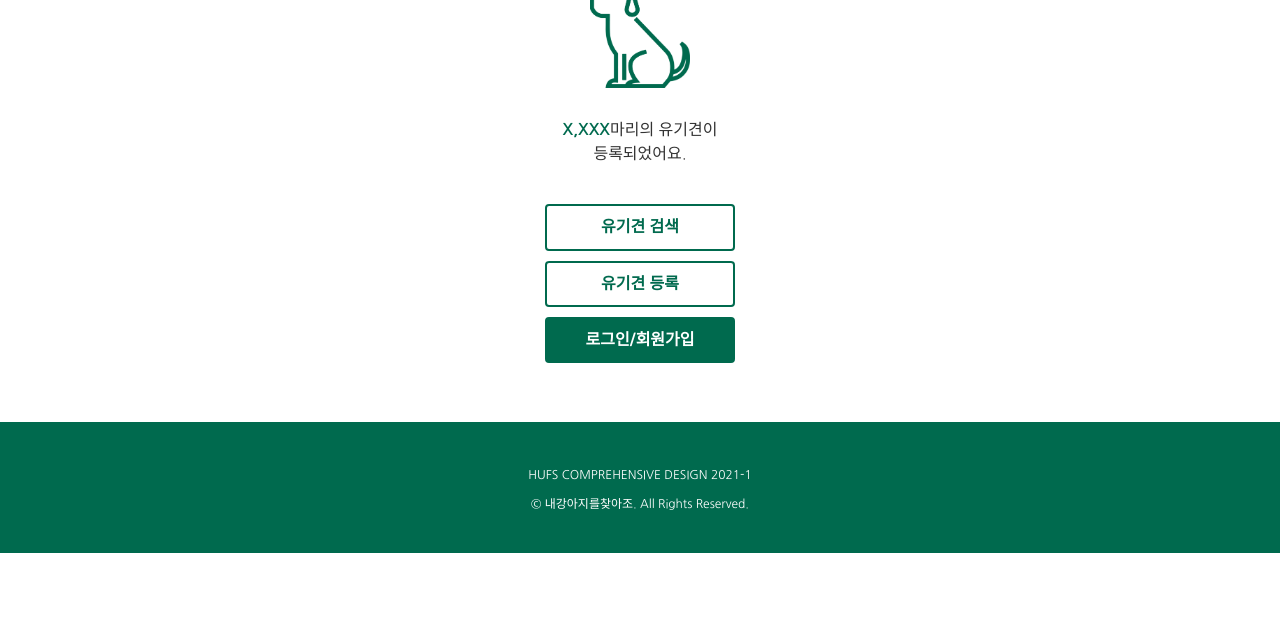
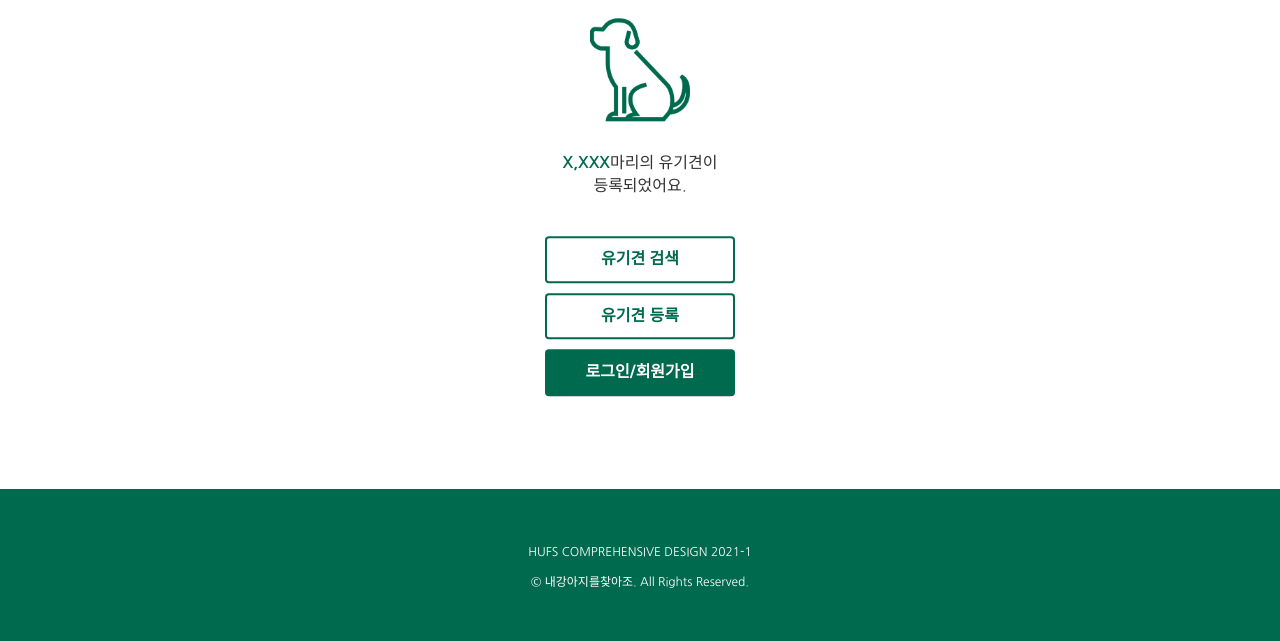
Before and after one commit to CD-2021-Group2/find-my-dog, a plain HTML site: page index.html in a window 1280 px wide. Shown: the part 247-888 px from the top of the page. Before the commit the page ends 800 px from the top, so only its background shows below. Drawn offline with nearby package versions, Linux system fonts and the light colour scheme.

Commit message:
Changed main page css

```diff
--- a/css/main.css
+++ b/css/main.css
@@ -1,10 +1,13 @@
 /* COMMON */
 html {
     position: relative;
-    min-height: 100%;
+    height: 100%;
 }
 
 body {
+    height: 100%;
+    display: flex;
+    flex-direction: column;
     color: #333;
     font-size: 16px;
     font-weight: 400;
@@ -178,16 +181,20 @@ header .notifications .items {}
 
 /* MAIN */
 .main {
-    height: 546.44px;
+    margin-top: 100px;
+    flex: 1;
+    min-height: 636.44px;
     width: 100%;
-    position: absolute;
-    top: 48%;
-    margin-top: -273px;
+    position: relative;
 }
 
 .main .inner {
-    padding: 50px 0;
-    justify-content: center;
+    padding: 95px 0;
+    min-width: 360px;
+    position: absolute;
+    top: 50%;
+    left: 50%;
+    transform: translate(-50%, -50%);
 }
 
 .main .inner .title {
@@ -225,14 +232,10 @@ header .notifications .items {}
 /* FOOTER */
 footer {
     background-color: #006a4e;
-    width: 100%;
-    position: absolute;
-    left: 0;
-    bottom: 0;
 }
 
 footer .inner {
-    padding: 40px 0;
+    padding: 50px 0;
     box-sizing: border-box;
 }
 
```
